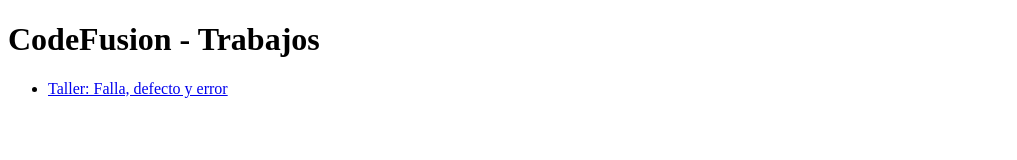
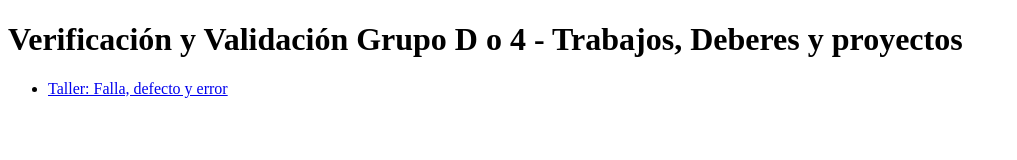
Before and after one commit to SLeonCamacho/VerificacionYValidacionGrupoD, a plain HTML site: page index.html in a window 1280 px wide. Shown: the whole page, without its empty margins (0-1017 px from the left). Drawn offline with Linux system fonts and the light colour scheme.

Commit message:
Update index.html

```diff
--- a/index.html
+++ b/index.html
@@ -3,10 +3,10 @@
 <head>
     <meta charset="UTF-8">
     <meta name="viewport" content="width=device-width, initial-scale=1.0">
-    <title>CodeFusion</title>
+    <title>Verificacion y Validacion Grupo D o 4</title>
 </head>
 <body>
-    <h1>CodeFusion - Trabajos</h1>
+    <h1>Verificación y Validación Grupo D o 4 - Trabajos, Deberes y proyectos</h1>
     <ul>
         <li><a href="./TallerFallaDefectoError/index.html">Taller: Falla, defecto y error</a></li>
     </ul>
```
